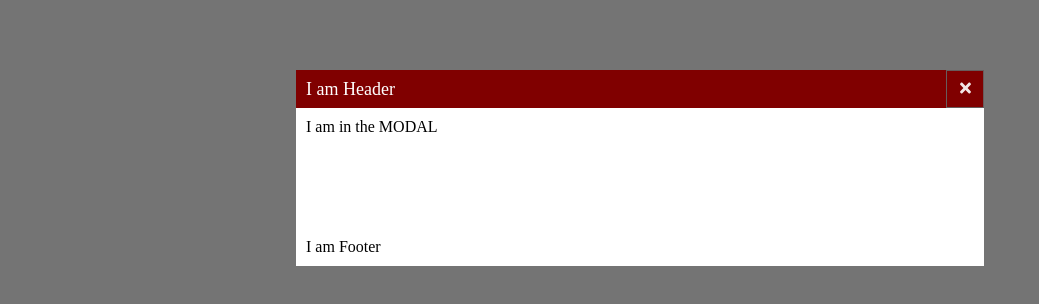
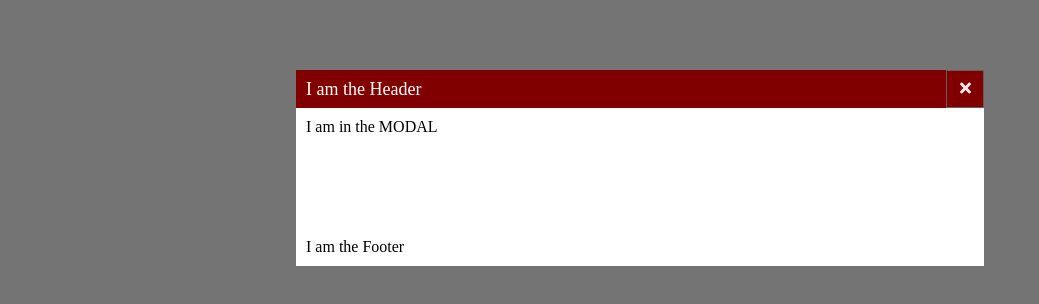
Before and after one commit to meatch/modal-this, a React (Create React App) app: page / in a window 1280 px wide. Both pictures are taken after a click on the button "Open Modal". Shown: the part 232-536 px from the top of the page, without its empty margins (0-1039 px from the left). Built offline with nearby package versions, Linux system fonts and the light colour scheme.

Commit message:
Separated components from Context state, as optional imports from exports.

```diff
--- a/src/App.js
+++ b/src/App.js
@@ -2,7 +2,7 @@ import React, { useState } from 'react';
 import styled from 'styled-components';
 
 /* Components ---------------------------*/
-import Modal from './Modal/Modal.jsx';
+import Modal, { Header, Body, Footer } from './Modal/Modal.jsx';
 
 const App = () => {
 
@@ -19,8 +19,6 @@ const App = () => {
         isOpen: isOpen,
         id: 'MySingularModal',
         returnFocusId: 'returnToMe',
-        Header: () => { return <header>I am Header</header> },
-        Footer: () => { return <footer>I am Footer</footer> },
         onClose: handleOnClose,
     }
 
@@ -29,7 +27,9 @@ const App = () => {
             <button id='returnToMe' onClick={ handleOnOpen }>Open Modal</button>
             <div>Outside modal</div>
             <Modal config={ modalConfig }>
-                I am in the MODAL
+                <Header>I am the Header</Header>
+                <Body>I am in the MODAL</Body>
+                <Footer>I am the Footer</Footer>
             </Modal>
         </AppStyled>
     );
--- a/src/Modal/Modal.jsx
+++ b/src/Modal/Modal.jsx
@@ -17,6 +17,11 @@ import {
 import DomElement from './DomElement.jsx';
 import Wrapper from './components/Wrapper.jsx';
 
+/* Component Exports ---------------------------*/
+export { Header } from './components/Header.jsx';
+export { Body } from './components/Body.jsx';
+export { Footer } from './components/Footer.jsx';
+
 /*---------------------------
 | Component
 ---------------------------*/
@@ -26,10 +31,6 @@ const Modal = ({children, config}) => {
     | Initialize Context State
     ---------------------------*/
     const defaultState = {
-        // Components
-        Header: config.Header,
-        Footer: config.Footer,
-
         // Open and Close
         isOpen: config.isOpen,
         hasOpened: false,
--- a/src/Modal/components/Body.jsx
+++ b/src/Modal/components/Body.jsx
@@ -8,7 +8,7 @@ import Context from '../context/index.js';
 /* Components ---------------------------*/
 import BodyContent from './BodyContent.jsx';
 
-const Body = ({children}) => {
+export const Body = ({children}) => {
 
     const { state } = useContext(Context);
 
@@ -28,8 +28,6 @@ const Body = ({children}) => {
         </BodyStyled>
     );
 }
-
-export default Body
 
 const BodyStyled = styled.div`
     position: relative;
--- a/src/Modal/components/Footer.jsx
+++ b/src/Modal/components/Footer.jsx
@@ -5,7 +5,7 @@ import styled, { css } from 'styled-components';
 import Context from '../context/index.js';
 import { heightFooterUpdate } from '../context/actions.js';
 
-const Footer = ({children}) => {
+export const Footer = ({children}) => {
 
     const { state, dispatch } = useContext(Context);
     const refFooter = createRef();
@@ -34,8 +34,6 @@ const Footer = ({children}) => {
     );
 }
 
-export default Footer;
-
 const FooterStyled = styled.div`
     padding: ${({state}) => `${state.contentPadding}px`};
 
--- a/src/Modal/components/Header.jsx
+++ b/src/Modal/components/Header.jsx
@@ -6,7 +6,7 @@ import classnames from 'classnames';
 import Context from '../context/index.js';
 import { heightHeaderUpdate } from '../context/actions.js';
 
-const Header = ({
+export const Header = ({
     children,
     className,
 }) => {
@@ -43,8 +43,6 @@ const Header = ({
     );
 }
 
-export default Header;
-
 const HeaderStyled = styled.div`
     background-color: maroon;
     color: #fff;
--- a/src/Modal/components/Lightbox.jsx
+++ b/src/Modal/components/Lightbox.jsx
@@ -7,9 +7,6 @@ import classnames from 'classnames';
 import Context from '../context/index.js';
 
 /* Components ---------------------------*/
-import Header from './Header.jsx';
-import Body from './Body.jsx';
-import Footer from './Footer.jsx';
 import CloseButton from './CloseButton.jsx';
 
 const Lightbox = ({children}) => {
@@ -85,12 +82,7 @@ const Lightbox = ({children}) => {
             tabIndex={ 0 }
             ref={ refLightbox }
         >
-            { state.Header && <Header><state.Header /></Header> }
-            <Body>
-                { children }
-            </Body>
-            { state.Footer && <Footer><state.Footer /></Footer> }
-
+            { children }
             {/*
                 Close button is positioned upper right, but last to focus
                 helps with trapping focus too. Last goes to first
```
